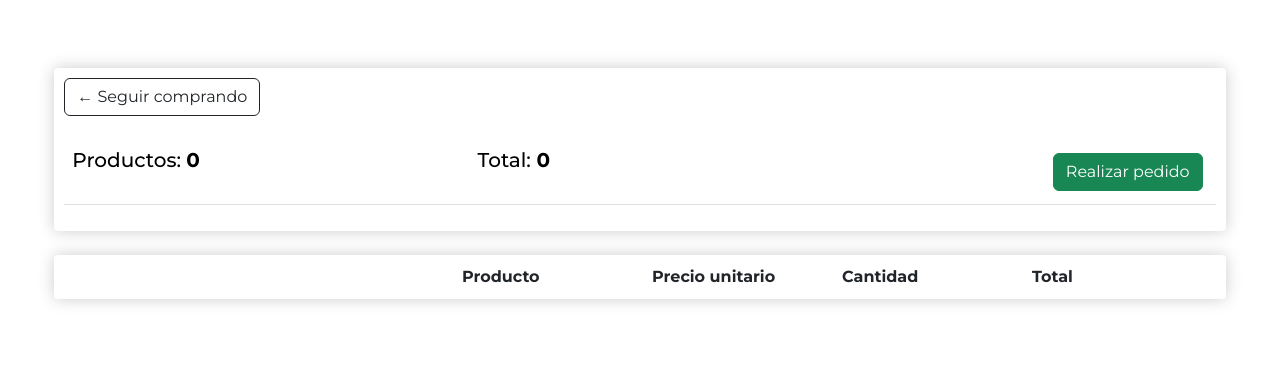
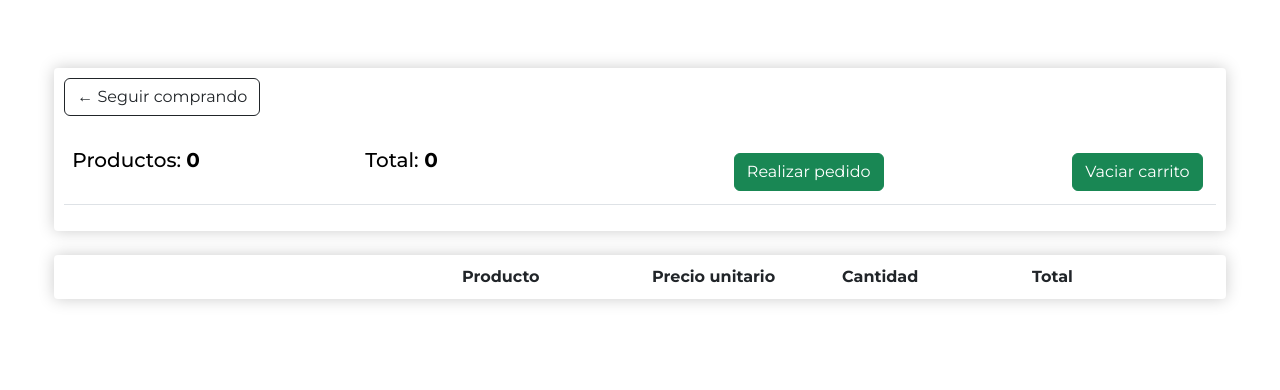
Before and after one commit to earayaa33/CER2-ARAYAEZEQUIEL, a Django app: page /ver_carrito in a window 1280 px wide. Shown: the part 132-522 px from the top of the page. Run offline with Django 5.2, Linux system fonts and the light colour scheme; lists and menus that the app fills with data are empty; some libraries are stand-ins or nearby versions; some web fonts are replaced.

Commit message:
Version finalizada con boton de limpiar carrito. Se debe agregar filtro al admin

```diff
--- a/TiendaVerde/core/templates/core/carrito.html
+++ b/TiendaVerde/core/templates/core/carrito.html
@@ -22,6 +22,8 @@
 						    <th>
 							<a  style="float:right; margin:5px;" class="btn btn-success" href="realizar_pedido">Realizar pedido</a>
 						    </th>
+                            <th><a  style="float:right; margin:5px;" class="btn btn-success" href="limpiar_carrito">Vaciar carrito</a>
+						    </th></th>
 					    </tr>
 				    </table>
 
--- a/TiendaVerde/core/templates/core/catalogo.html
+++ b/TiendaVerde/core/templates/core/catalogo.html
@@ -26,7 +26,7 @@
   </div>
 
   <div class="container mt-5">
-        <div class="row">
+        <div class="row filaCatalogo mb-5">
           {% for p in productos %}
             <div class="col-md-3">
               <div class="card h-100">
--- a/TiendaVerde/core/urls.py
+++ b/TiendaVerde/core/urls.py
@@ -10,6 +10,7 @@ urlpatterns = [
     path('registro/', views.registro, name='registro'),
     path('ver_carrito', views.ver_carrito, name='ver_carrito'),
     path('añadir_a_carrito/<int:producto_id>/', views.añadir_a_carrito, name='añadir_a_carrito'),
+    path('limpiar_carrito', views.limpiar_carrito, name='limpiar_carrito'),
     path('agregar_producto/<int:producto_id>/', views.agregar_producto, name='agregar_producto'),
     path('restar_producto/<int:producto_id>/', views.restar_producto, name='restar_producto'),
     path('realizar_pedido', views.realizar_pedido, name='realizar_pedido')
```
Also changed, not shown: TiendaVerde/core/static/css/estilos.css (line endings or trailing spaces), TiendaVerde/db.sqlite3.
